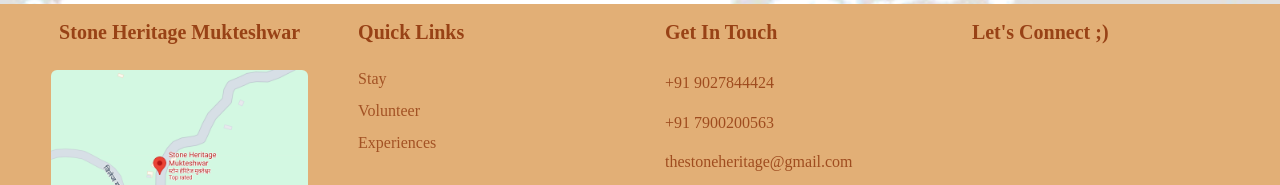
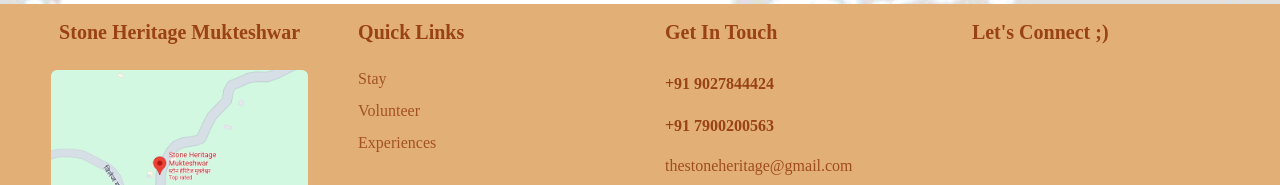
Before and after one commit to Canisam/theStoneHeritage, a React (Vite) app: page /Volunteer in a window 1280 px wide. Shown: the part 1219-1404 px from the top of the page. Built offline with nearby package versions, Linux system fonts and the light colour scheme; some icons are missing.

Commit message:
number changes

```diff
--- a/src/component/FloatingWhatsApp.jsx
+++ b/src/component/FloatingWhatsApp.jsx
@@ -5,7 +5,7 @@ const FloatingWhatsApp = () => {
   return (
     <Box
       component="a"
-      href="https://api.whatsapp.com/send/?phone=%2B917900200563&text&type=phone_number&app_absent=0"
+      href="https://api.whatsapp.com/send/?phone=%2B91902784424&text&type=phone_number&app_absent=0"
       target="_blank"
       rel="noopener noreferrer"
       sx={{
--- a/src/component/Footer.jsx
+++ b/src/component/Footer.jsx
@@ -55,8 +55,14 @@ const Footer = () => {
         {/* Contact */}
         <FooterColumn>
           <SectionTitle>Get In Touch</SectionTitle>
-          <ContactText>+91 9027844424</ContactText>
-          <ContactText>+91 7900200563</ContactText>
+<ContactLink href="tel:+919027844424">
+  +91 9027844424
+</ContactLink>
+
+<ContactLink href="tel:+917900200563">
+  +91 7900200563
+</ContactLink>
+
           <ContactText>thestoneheritage@gmail.com</ContactText>
           <ContactText>
             Bhowali Dhanachuli Rd, Mukteshwar,
@@ -254,3 +260,21 @@ const BottomBar = styled("div")`
     text-align: center;
   }
 `;
+const ContactLink = styled("a")`
+  display: block;
+  font-size: 1rem;
+  font-weight: 600;
+  color: #984216;
+  text-decoration: none;
+  margin: 0.3rem 0;
+  transition: all 0.3s ease;
+
+  &:hover {
+    color: rgba(209, 192, 183, 0.8)
+    transform: translateY(-2px);
+  }
+
+  @media (max-width: 768px) {
+    font-size: 1.1rem;
+  }
+`;
--- a/src/component/NavBar.jsx
+++ b/src/component/NavBar.jsx
@@ -57,7 +57,7 @@ const NavBar = () => {
           <NavItem key={i} onClick={() => setMobileMenuOpen(false)}>
             {item === "Book Now" ? (
               <a
-                href="tel:+917900200563"
+                href="tel:+91902784424"
                 style={{ textDecoration: "none", color: "#984216" }}
               >
                 <BookNowButton>
--- a/src/component/Rooms.jsx
+++ b/src/component/Rooms.jsx
@@ -289,8 +289,8 @@ const Rooms = () => {
     whileTap={{ scale: 0.96 }}
     onClick={() =>
       window.open(
-        `https://api.whatsapp.com/send?phone=917900200563&text=${encodeURIComponent(
-          `Hi Akash! I'm interested in booking the ${roomData.title}. Please share availability and pricing details.`
+        `https://api.whatsapp.com/send?phone=91902784424&text=${encodeURIComponent(
+          `Hi Gagan! I'm interested in booking the ${roomData.title}. Please share availability and pricing details.`
         )}`,
         "_blank"
       )
```
